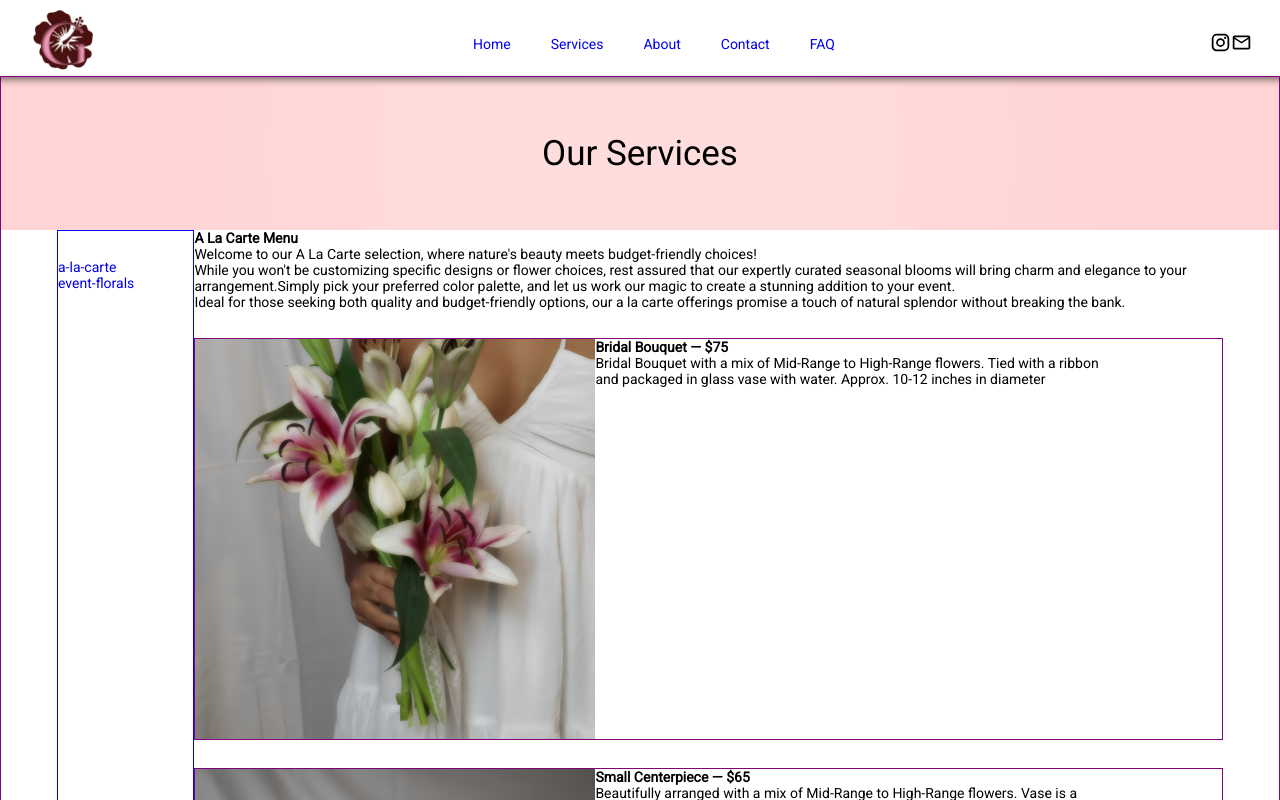
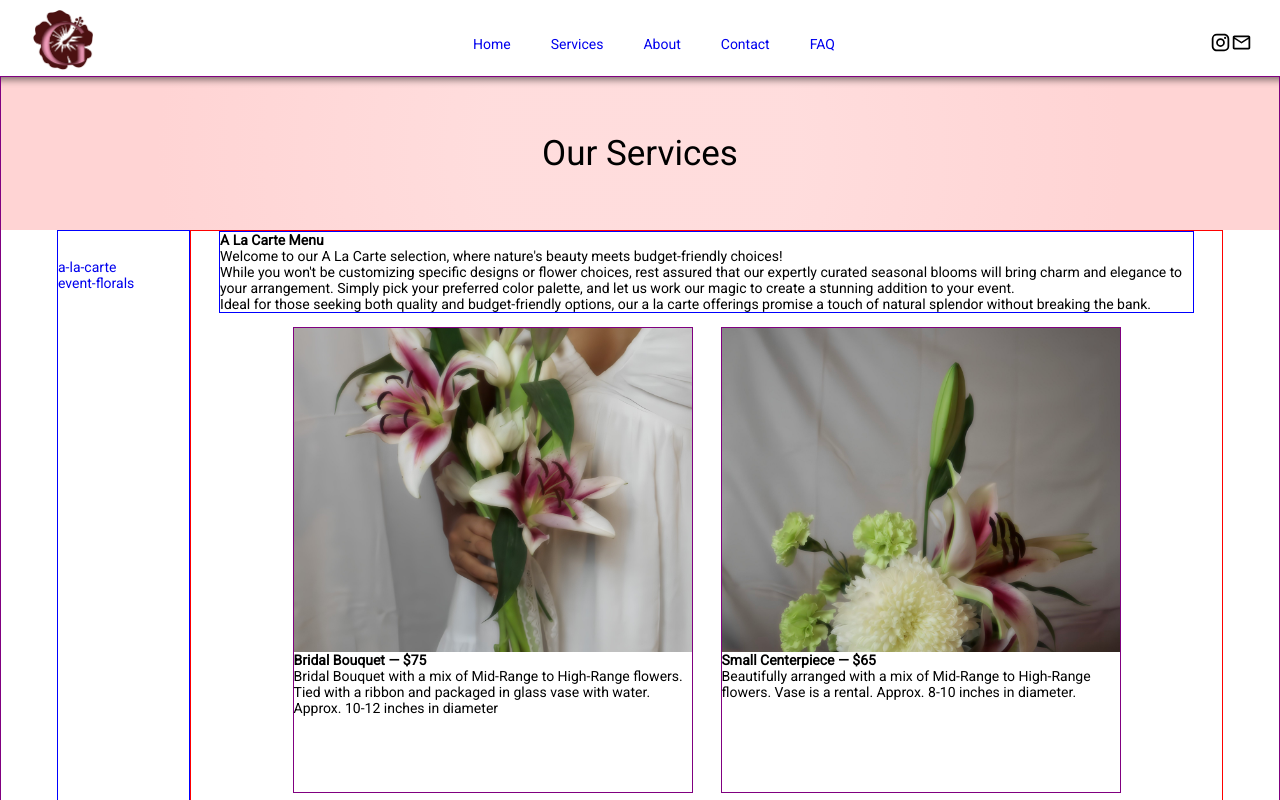
Before and after one commit to LennyRemache/gisa-designs, a React (Vite) app in the folder client/: page /services/a-la-carte in a window 1280 px wide. Shown: the top 800 px of the page. Built offline with nearby package versions, Linux system fonts and the light colour scheme.

Commit message:
Updated option layout for a la carte menu

```diff
--- a/client/src/components/pages/service-page/Alacarte.jsx
+++ b/client/src/components/pages/service-page/Alacarte.jsx
@@ -5,7 +5,7 @@ import Option3 from "../../../assets/a-la-carte-item-3.1.jpeg";
 
 export default function Alacarte() {
   return (
-    <div>
+    <div className="a-la-carte-container">
       <div className="a-la-carte-header">
         <h1>A La Carte Menu</h1>
         <p>
@@ -15,7 +15,7 @@ export default function Alacarte() {
         <p>
           While you won't be customizing specific designs or flower choices,
           rest assured that our expertly curated seasonal blooms will bring
-          charm and elegance to your arrangement.Simply pick your preferred
+          charm and elegance to your arrangement. Simply pick your preferred
           color palette, and let us work our magic to create a stunning addition
           to your event.
         </p>
--- a/client/src/styles/pages/service-page/Alacarte.css
+++ b/client/src/styles/pages/service-page/Alacarte.css
@@ -1,13 +1,32 @@
+.a-la-carte-container {
+  border: 1px solid red;
+  display: flex;
+  flex-direction: column;
+  align-items: center;
+}
+
+.a-la-carte-header {
+  border: 1px solid blue;
+  margin: 0 2rem;
+}
+
+.carte-items ul {
+  display: flex;
+  flex-wrap: wrap;
+  justify-content: center;
+}
+
 .carte-items ul li {
-  display: flex;
   border: 1px solid purple;
-  margin: 2rem 0;
+  margin: 1rem 1rem;
+  list-style-type: none;
+  max-width: 400px;
 }
 
 .carte-item-img {
-  max-width: 400px;
+  max-width: 500px;
   max-height: 400px;
-  width: 50%;
+  height: 70%;
   border: 0px solid blue;
 }
 
@@ -19,5 +38,5 @@
 }
 
 .carte-item-desc {
-  width: 50%;
+  height: 30%;
 }
```
